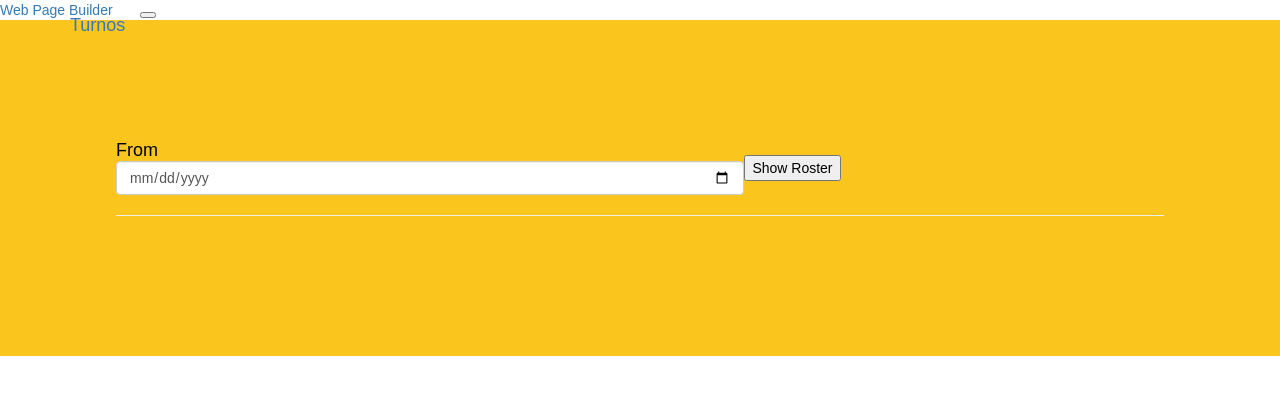
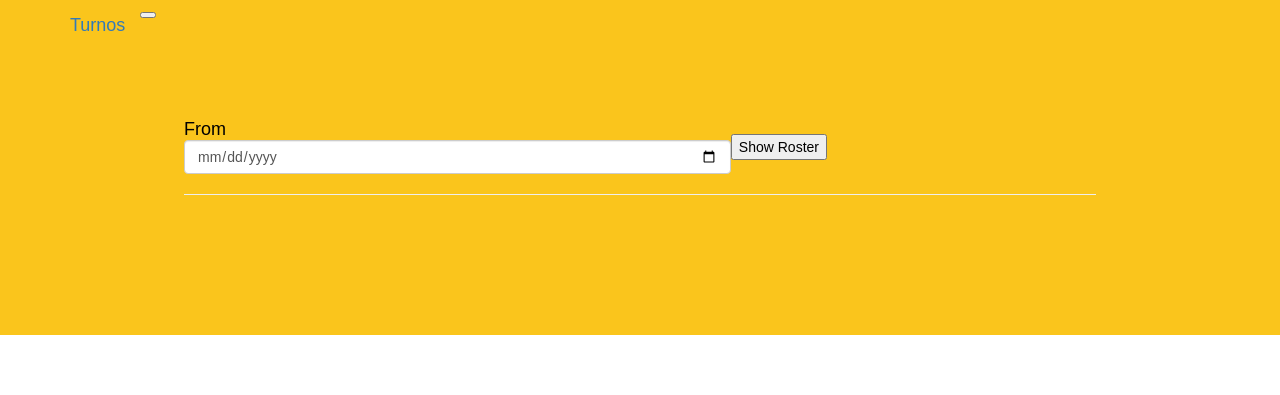
Before and after one commit to amrutha-k-r/ICT-PROJECT---GROUP-11, a PHP site: page /admin.php in a window 1280 px wide. Shown: the top 395 px of the page. Run offline with PHP 8.4, Linux system fonts and the light colour scheme; a user stored in the database is signed in; some libraries are stand-ins or nearby versions.

Commit message:
Revert "Update admin.php"
This reverts commit 4b7ff86c725170c560e8ab42a19b32eb6c428e8e.

```diff
--- a/admin.php
+++ b/admin.php
@@ -17,14 +17,15 @@
 ?>
 <html>
 <head>
-  <!-- Site made with Mobirise Website Builder v3.11.1, https://mobirise.com -->
+
   <meta charset="UTF-8">
   <meta http-equiv="X-UA-Compatible" content="IE=edge">
-  <meta name="generator" content="Mobirise v3.11.1, mobirise.com">
+
   <meta name="viewport" content="width=device-width, initial-scale=1">
-  <!--<link rel="shortcut icon" href="assets/images/logo.png" type="image/x-icon">-->
-  <meta name="description" content="Website Maker Description">
+
+
   <title>Turnos</title>
+
   <link rel="stylesheet" href="https://fonts.googleapis.com/css?family=Lora:400,700,400italic,700italic&amp;subset=latin">
   <link rel="stylesheet" href="https://fonts.googleapis.com/css?family=Montserrat:400,700">
   <link rel="stylesheet" href="https://fonts.googleapis.com/css?family=Raleway:100,100i,200,200i,300,300i,400,400i,500,500i,600,600i,700,700i,800,800i,900,900i">
@@ -135,29 +136,8 @@
 
 </section>
 
-<section class="engine"><a rel="external" href="">Web Page Builder</a></section>
-<!--<section class="mbr-section mbr-after-navbar" id="pricing-table2-6" style="background-color: rgb(250, 197, 28); padding-top: 120px; padding-bottom: 120px;">
 
 
-
-    <div class="mbr-section mbr-section__container mbr-section__container--middle">
-      <div class="container">
-          <div class="row">
-              <div class="col-xs-12 text-xs-center">
-                  <h3 class="mbr-section-title display-2">PRICING TABLE</h3>
-                  <small class="mbr-section-subtitle">Pricing table with four columns and solid color background.</small>
-
-
-
-              </div>
-          </div>
-      </div>
-    </div>
-
-    <div class="mbr-section mbr-section-nopadding mbr-price-table">
-      <div class="row">
-            <div class="col-xs-12 col-md-6 col-md-offset-3 col-sm-12 col-xl-6 col-xl-offset-3">
-                <div class="mbr-plan card text-xs-center" id="maindiv">-->
 <section class="mbr-section mbr-after-navbar" id="pricing-table2-6" style="background-color: rgb(250, 197, 28); padding-top: 120px; padding-bottom: 120px;">
 
 
@@ -166,19 +146,7 @@
       <div class="container">
           <div class="row">
               <div class="col-xs-12 text-xs-center">
-<!--                  <h3 class="mbr-section-title display-2">PRICING TABLE</h3>
-                  <small class="mbr-section-subtitle">Pricing table with four columns and solid color background.</small>-->
 
-
-
-              </div>
-          </div>
-      </div>
-    </div>
-
-    <div class="mbr-section mbr-section-nopadding mbr-price-table">
-      <div class="row">
-            <!--<div class="col-xs-12 col-md-6 col-md-offset-3 col-sm-12 col-xl-6 col-xl-offset-3">-->
                 <div class="mbr-plan card text-xs-center" id="maindiv">
 
 
@@ -194,7 +162,7 @@
                         <table align="center" border="0" width="100%">
                         <tr>
                             <td><h4>From</h4><input type="date" class="form-control" name="dfrom" required></td>
-                            <!--<td><h4>To</h4><input type="date" class="form-control" name="dto" required></td>-->
+
                             <td><input type="submit"  value="Show Roster" name="showr" ></td>
                         </tr>
                     </table>
@@ -442,7 +410,7 @@ ORDER BY empid";
                                     <option value="Myer Centre">Myer Centre</option>
                                     <option value="Queens Street">Queens Street</option>
                                     <option value="Kelvin Grove">Kelvin Grove</option>
-                                    <option value="Coopers Plains">Coopers Plains</option>
+
                                 </select>
 
                                 <br>
```
